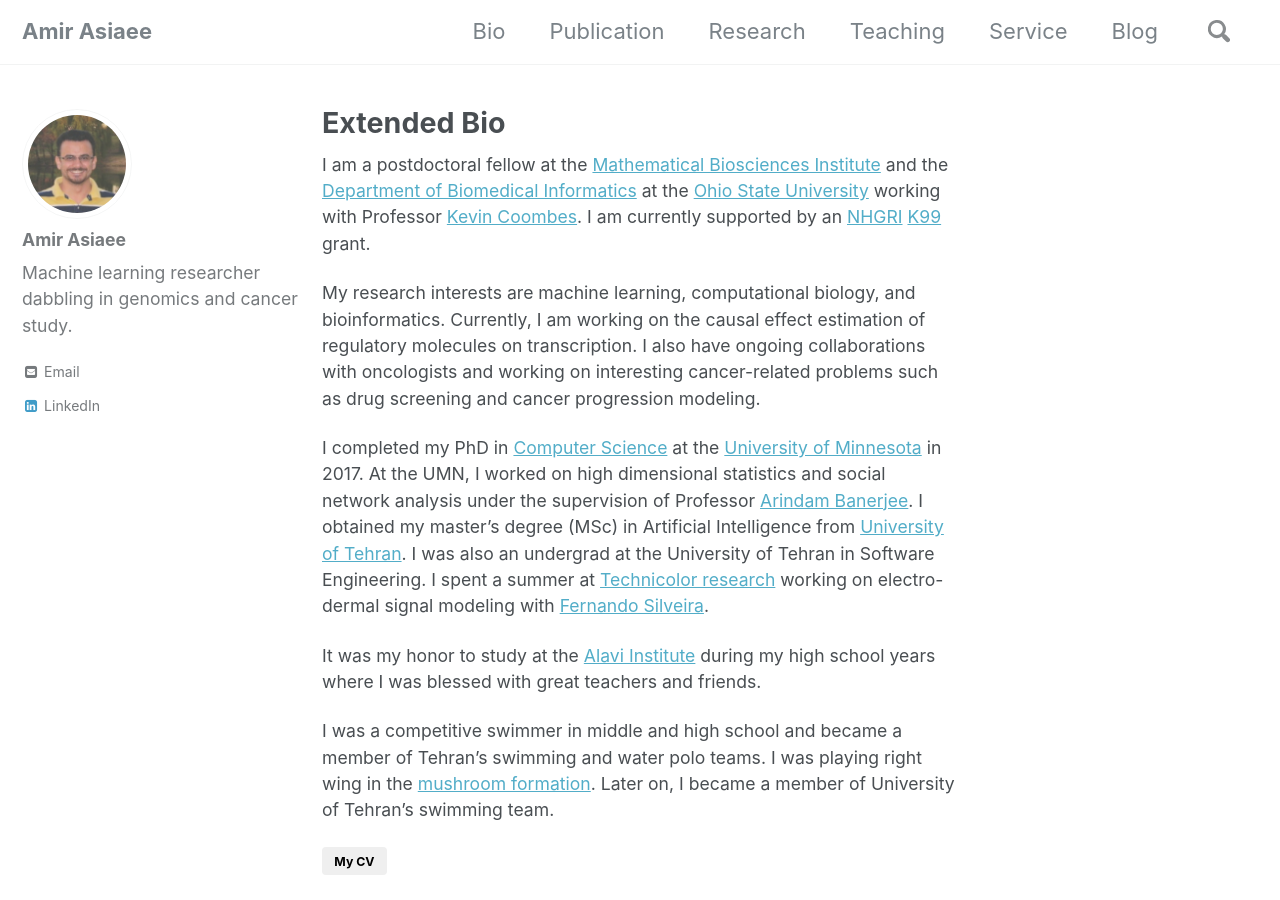
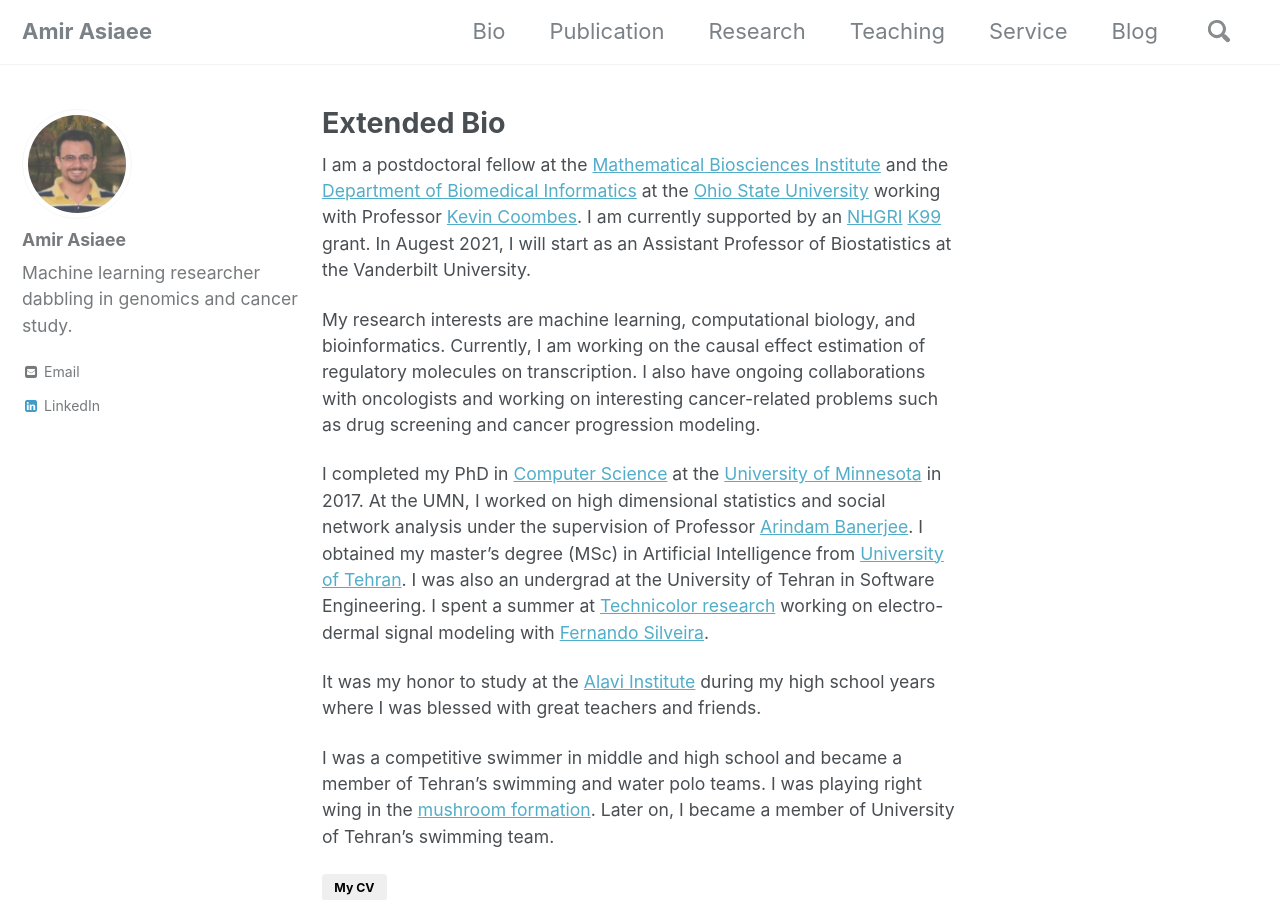
Before and after one commit to aasiaeet/aasiaeet.github.io, a Jekyll site: the page built from _pages/bio.md, in a window 1280 px wide and 900 px high. Built offline with Jekyll 4.4.1, drawn with Linux system fonts in a browser that asks for light colours; nearby versions of some CDN libraries.

Commit message:
bio updated.

```diff
--- a/_pages/bio.md
+++ b/_pages/bio.md
@@ -4,7 +4,7 @@ permalink: /bio/
 author_profile: true
 title: Extended Bio
 ---
-I am a postdoctoral fellow  at the [Mathematical Biosciences Institute](https://mbi.osu.edu/) and the [Department of Biomedical Informatics](https://medicine.osu.edu/bmi/Pages/index.aspx) at the [Ohio State University](https://www.osu.edu/) working with Professor [Kevin Coombes](https://medicine.osu.edu/bmi/people/kevin_coombes/pages/index.aspx).  I am currently supported by an [NHGRI](https://www.genome.gov/) [K99](https://grants.nih.gov/grants/guide/pa-files/PA-20-188.html) grant.
+I am a postdoctoral fellow  at the [Mathematical Biosciences Institute](https://mbi.osu.edu/) and the [Department of Biomedical Informatics](https://medicine.osu.edu/bmi/Pages/index.aspx) at the [Ohio State University](https://www.osu.edu/) working with Professor [Kevin Coombes](https://medicine.osu.edu/bmi/people/kevin_coombes/pages/index.aspx).  I am currently supported by an [NHGRI](https://www.genome.gov/) [K99](https://grants.nih.gov/grants/guide/pa-files/PA-20-188.html) grant. In Augest 2021, I will start as an Assistant Professor of Biostatistics at the Vanderbilt University.
 
 My research interests are machine learning, computational biology, and bioinformatics. Currently, I am working on the causal effect estimation of regulatory molecules on transcription. I also have ongoing collaborations with oncologists and working on interesting cancer-related problems such as drug screening and cancer progression modeling.
 
--- a/index.html
+++ b/index.html
@@ -3,7 +3,7 @@ layout: single
 author_profile: true
 ---
 {{"
-I am a postdoctoral fellow  at the [Mathematical Biosciences Institute](https://mbi.osu.edu/) and the [Department of Biomedical Informatics](https://medicine.osu.edu/bmi/Pages/index.aspx) at the [Ohio State University](https://www.osu.edu/) working with Professor [Kevin Coombes](https://medicine.osu.edu/bmi/people/kevin_coombes/pages/index.aspx).  I am currently supported by an [NHGRI](https://www.genome.gov/) [K99](https://grants.nih.gov/grants/guide/pa-files/PA-20-188.html) grant.
+I am a postdoctoral fellow  at the [Mathematical Biosciences Institute](https://mbi.osu.edu/) and the [Department of Biomedical Informatics](https://medicine.osu.edu/bmi/Pages/index.aspx) at the [Ohio State University](https://www.osu.edu/) working with Professor [Kevin Coombes](https://medicine.osu.edu/bmi/people/kevin_coombes/pages/index.aspx).  I am currently supported by an [NHGRI](https://www.genome.gov/) [K99](https://grants.nih.gov/grants/guide/pa-files/PA-20-188.html) grant. In Augest 2021, I will start as an Assistant Professor of Biostatistics at the Vanderbilt University.
 
 My research interests are machine learning, computational biology, and bioinformatics. Currently, I am working on the causal effect estimation of regulatory molecules on transcription. I also have ongoing collaborations with oncologists and working on interesting cancer-related problems such as drug screening and cancer progression modeling.
 "|markdownify}}
```
